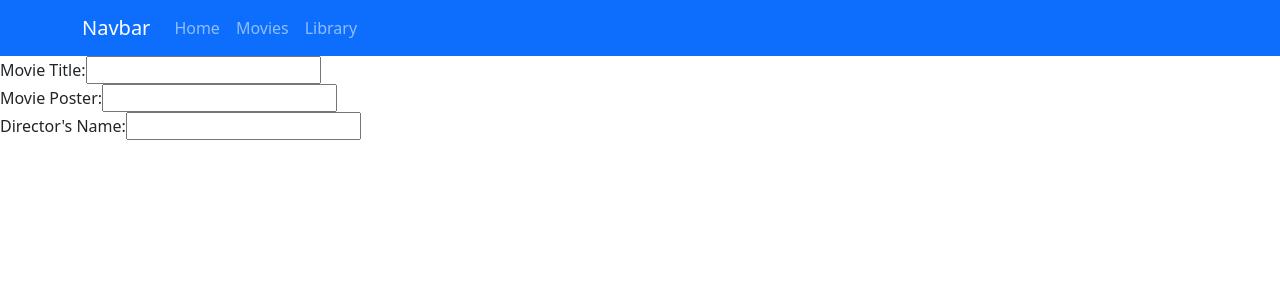
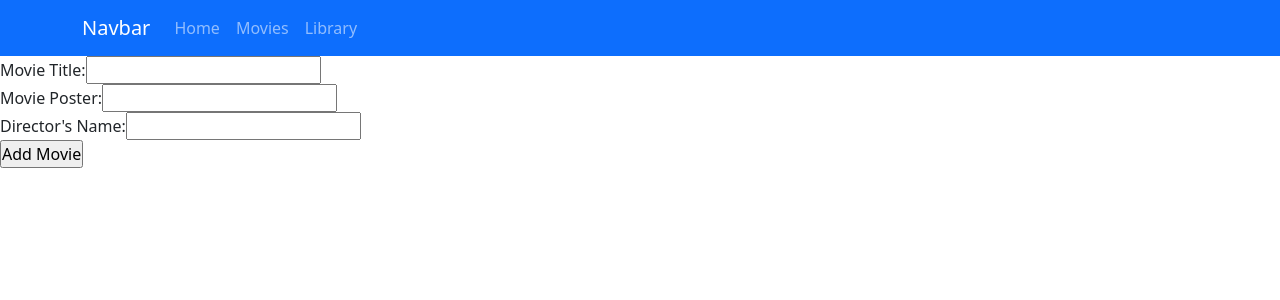
Before and after one commit to DominicArthur/my-app, a React (Create React App) app: page / in a window 1280 px wide. Shown: the top 300 px of the page. Built offline with nearby package versions, Linux system fonts and the light colour scheme; the HTML template or start-up script is replaced by a standard one.

Commit message:
Added input

```diff
--- a/src/components/Home.js
+++ b/src/components/Home.js
@@ -41,6 +41,7 @@ import { useState } from "react";
               onChange={(i) => {setDirector(i.target.value) }}
             />
           </div>
+          <input type="submit" value="Add Movie"></input>
       </form>
     </div>
   )
```
